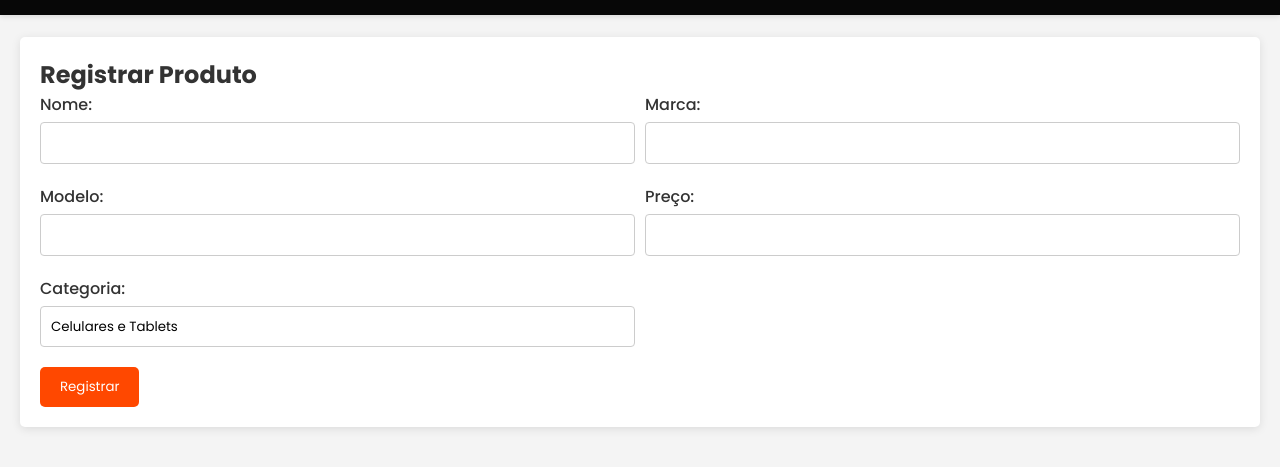
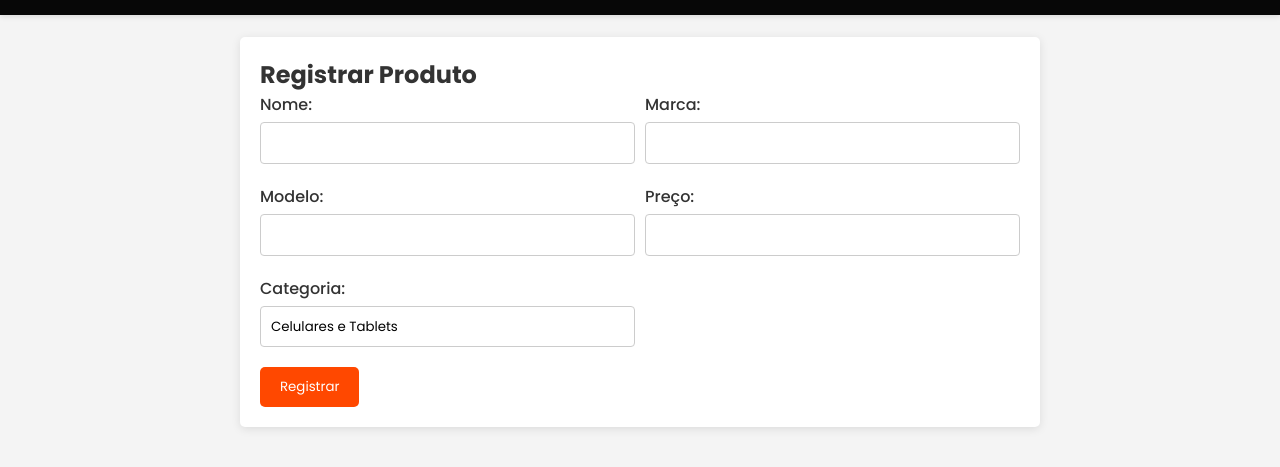
Before and after one commit to ArturAguilar/TECH-CELL-CENTER, a plain HTML site: page cadastro_produto/produto.html in a window 1280 px wide. Both pictures are taken after a click on the button "Registrar Novo Produto". Shown: the part 63-530 px from the top of the page. Drawn offline with Linux system fonts and the light colour scheme.

Commit message:
Atualizando os styles dos produtos , servicos e cliente

```diff
--- a/cadastro_cliente/style.css
+++ b/cadastro_cliente/style.css
@@ -51,6 +51,7 @@ main {
   border-radius: 5px;
   box-shadow: 0 2px 10px rgba(0, 0, 0, 0.1);
   max-width: 800px;
+  width: 90%;
   margin-left: auto;
   margin-right: auto;
 }
@@ -132,6 +133,7 @@ button {
   border-radius: 5px;
   box-shadow: 0 2px 10px rgba(0, 0, 0, 0.1);
   max-width:95%;
+
   margin-left: auto;
   margin-right: auto;
 }
--- a/cadastro_produto/style.css
+++ b/cadastro_produto/style.css
@@ -40,7 +40,19 @@ main {
 }
 
 /* Estilos para o formulário de produto e a tabela de produtos */
-.formulario-produto, .tabela-produto {
+.formulario-produto {
+  margin: 20px;
+  padding: 20px;
+  background-color: #fff;
+  border-radius: 5px;
+  box-shadow: 0 2px 10px rgba(0, 0, 0, 0.1);
+  max-width: 800px;
+  width: 90%;
+  margin-left: auto;
+  margin-right: auto;
+}
+
+.tabela-produto {
   margin: 20px;
   padding: 20px;
   background-color: #fff;
```
Also changed, not shown: cadastro_serviço/serviço.html (+12 -1 lines), cadastro_serviço/style.css (+13 -1 lines).
